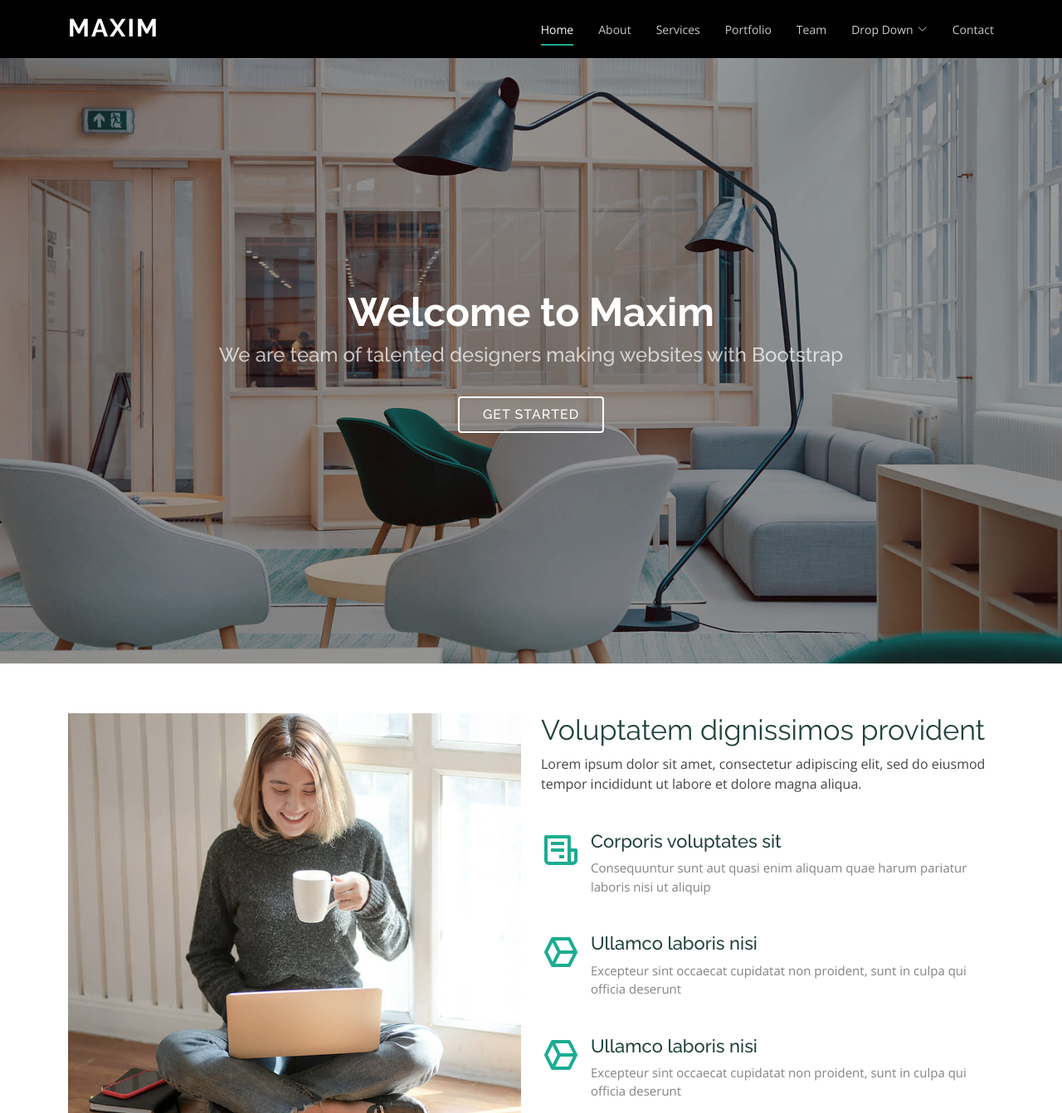
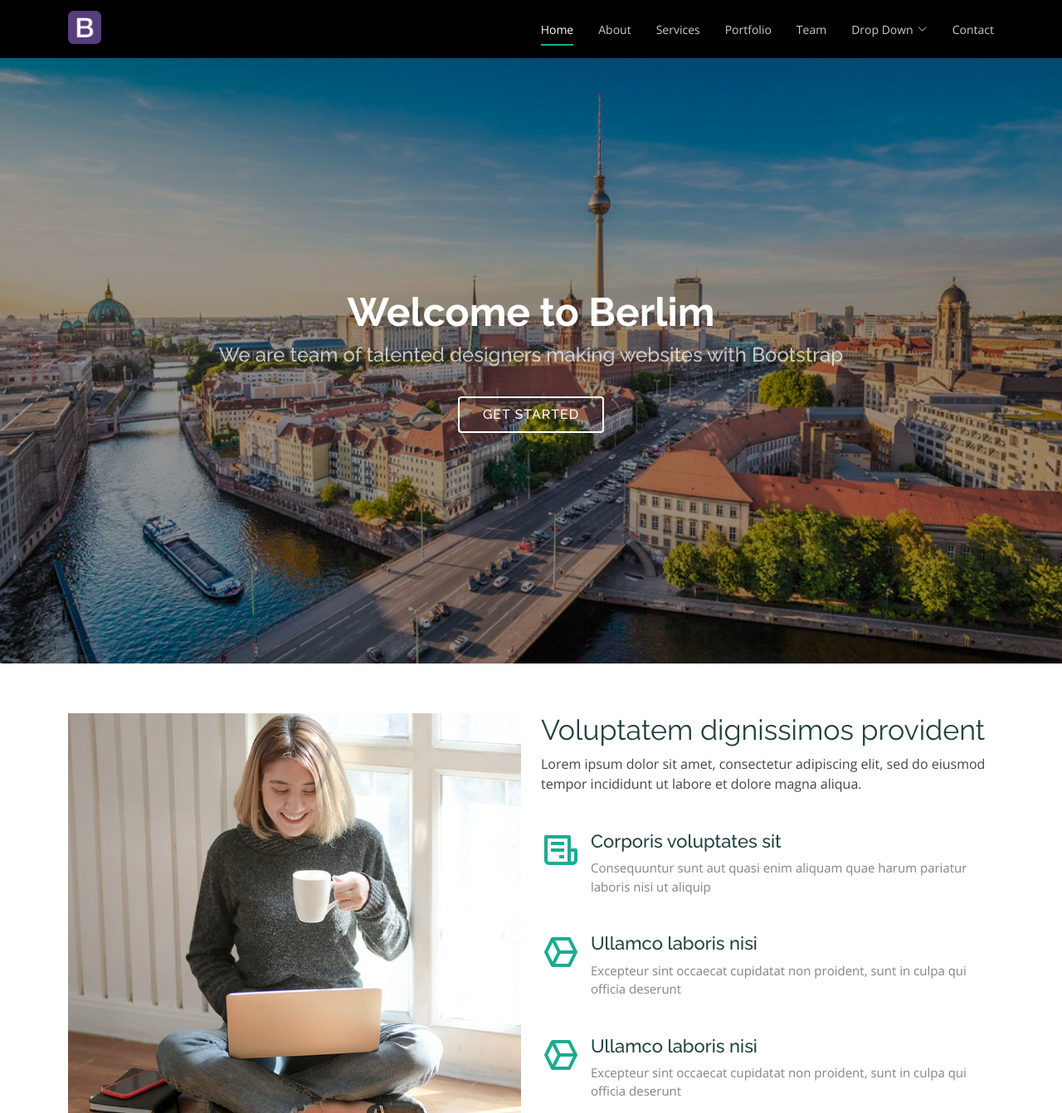
Before and after one commit to Nuno777/ProjetoBerlim, a PHP site: page / in a window 1280 px wide. Shown: the top 1342 px of the page at 83% size. Run offline with PHP 8.4, Linux system fonts and the light colour scheme.

Commit message:
alteração de foto background e navbar

```diff
--- a/assets/css/style.css
+++ b/assets/css/style.css
@@ -308,7 +308,7 @@ h1, h2, h3, h4, h5, h6 {
 #hero {
   width: 100%;
   height: calc(100vh - 70px);
-  background: url("../img/hero-bg.jpg") center center;
+  background: url("../img/berlim.jpg") center center;
   background-size: cover;
   position: relative;
   margin-top: 70px;
--- a/index.html
+++ b/index.html
@@ -5,9 +5,9 @@
   <meta charset="utf-8">
   <meta content="width=device-width, initial-scale=1.0" name="viewport">
 
-  <title>Maxim Bootstrap Template - Index</title>
-  <meta content="" name="description">
-  <meta content="" name="keywords">
+  <title>Berlim</title>
+  <meta content="berlim" name="description">
+  <meta content="berlim" name="keywords">
 
   <!-- Favicons -->
   <link href="assets/img/favicon.png" rel="icon">
@@ -42,9 +42,10 @@
     <div class="container d-flex justify-content-between">
 
       <div class="logo">
-        <h1><a href="index.html">Maxim</a></h1>
+
+        <!-- <h1><a href="index.html">Berlim</a></h1> -->
         <!-- Uncomment below if you prefer to use an image logo -->
-        <!-- <a href="index.html"><img src="assets/img/logo.png" alt="" class="img-fluid"></a>-->
+        <a href="index.html"><img src="assets/img/apple-touch-icon.png" alt="" class="img-fluid"></a>
       </div>
 
       <nav id="navbar" class="navbar">
@@ -82,7 +83,7 @@
   <!-- ======= Hero Section ======= -->
   <section id="hero" class="d-flex flex-column justify-content-center align-items-center">
     <div class="container text-center text-md-left" data-aos="fade-up">
-      <h1>Welcome to Maxim</h1>
+      <h1>Welcome to Berlim</h1>
       <h2>We are team of talented designers making websites with Bootstrap</h2>
       <a href="#about" class="btn-get-started scrollto">Get Started</a>
     </div>
```
Also changed, not shown: forms/contact.php (deleted, +0 -41 lines), assets/img/berlim.jpg (added), forms/Readme.txt (deleted).
